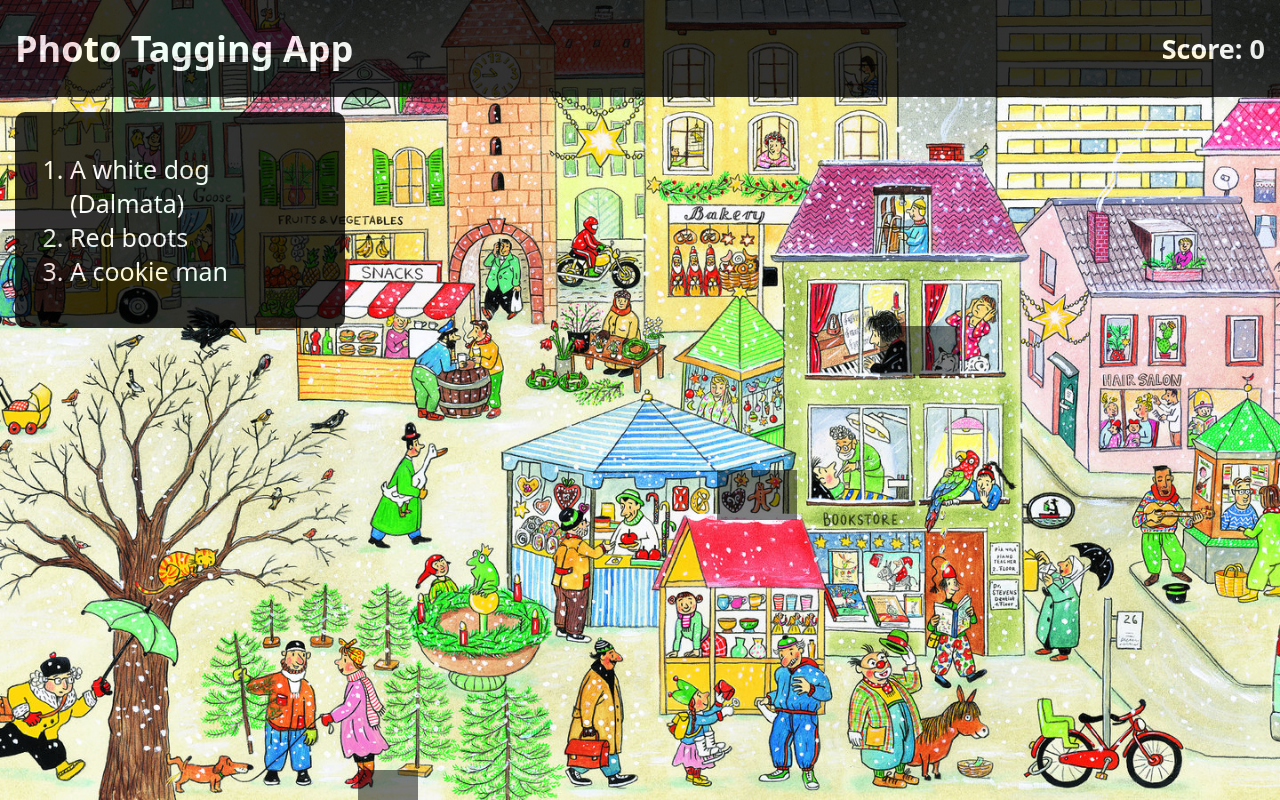
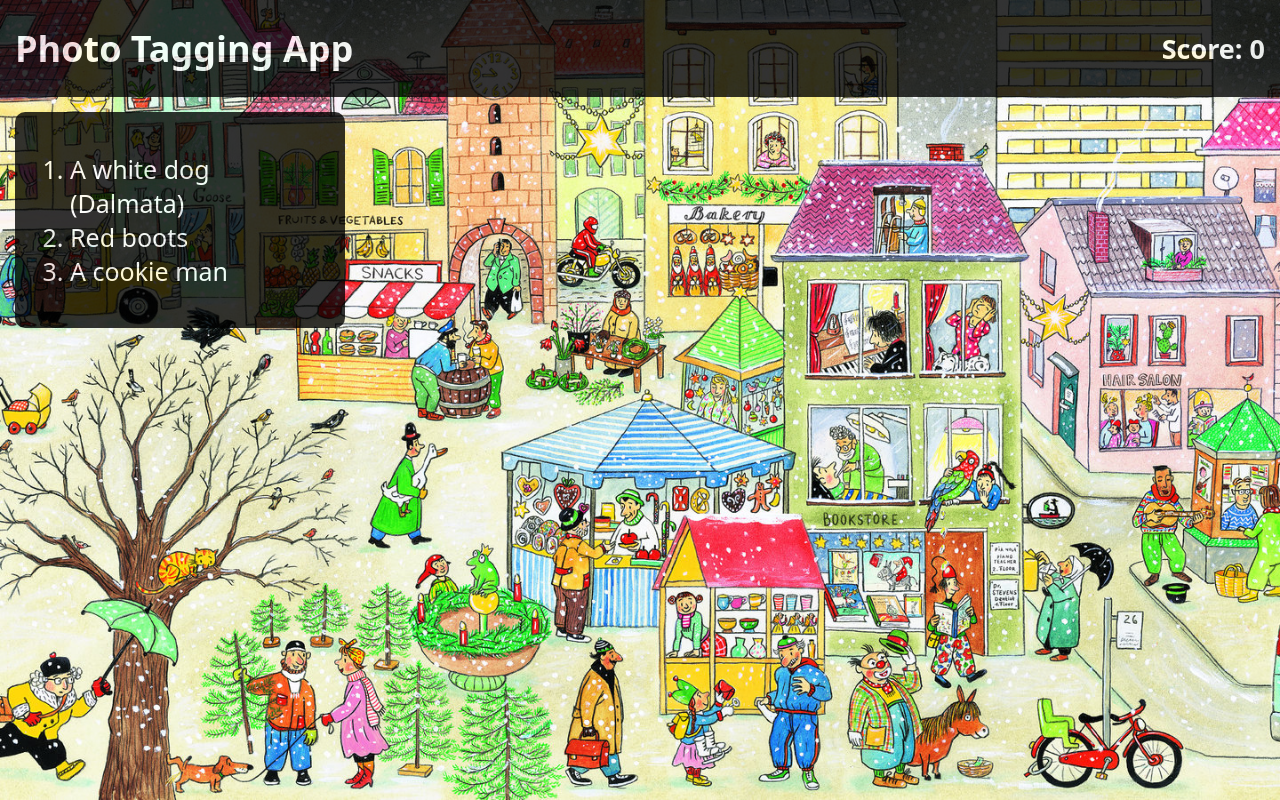
Before and after one commit to gnahc2305/waldo, a React (Create React App) app: page / in a window 1280 px wide. Built offline with nearby package versions, Linux system fonts and the light colour scheme.

Commit message:
highlight goals

```diff
--- a/src/App.css
+++ b/src/App.css
@@ -12,9 +12,9 @@ html {
 }
 
 .dog {
-  height: 50px;
-  width: 80px;
-  background-color: black;
+  height: 60px;
+  width: 90px;
+  /* background-color: black; */
   opacity: 0.5;
   position: absolute;
   right: 25%;
@@ -44,9 +44,9 @@ html {
 }
 
 .boots {
-  height: 30px;
-  width: 60px;
-  background-color: black;
+  height: 40px;
+  width: 70px;
+  /* background-color: black; */
   opacity: 0.5;
   position: absolute;
   bottom: 0%;
@@ -54,9 +54,9 @@ html {
 }
 
 .cookie {
-  height: 50px;
-  width: 80px;
-  background-color: black;
+  height: 60px;
+  width: 90px;
+  /* background-color: black; */
   opacity: 0.5;
   position: absolute;
   bottom: 35%;
--- a/src/App.js
+++ b/src/App.js
@@ -1,18 +1,29 @@
-import { useState } from 'react';
-import './App.css';
-import Header from './components/Header';
-import Info from './components/Info';
+import { useState } from "react";
+import "./App.css";
+import Header from "./components/Header";
+import Info from "./components/Info";
 
 function App() {
   const [score, setScore] = useState(0);
+  const [c1, setC1] = useState("white");
+  const [c2, setC2] = useState("white");
+  const [c3, setC3] = useState("white");
 
-  function addScore() {
+  function addScore(e) {
     setScore(score + 1);
+
+    if (e.target.className === "dog") {
+      setC1("red");
+    } else if (e.target.className === "boots") {
+      setC2("red");
+    } else if (e.target.className === "cookie") {
+      setC3("red");
+    }
   }
 
   function winGame() {
     if (score === 3) {
-      console.log('You Win!');
+      alert("You Win!");
     }
   }
 
@@ -21,12 +32,11 @@ function App() {
   return (
     <div className="app">
       <Header score={score} />
-      <Info />
+      <Info color1={c1} color2={c2} color3={c3} />
 
-      <div className="dog"></div>
-      <div className="boots"></div>
-      <div className="cookie"></div>
-
+      <div className="dog" onClick={addScore}></div>
+      <div className="boots" onClick={addScore}></div>
+      <div className="cookie" onClick={addScore}></div>
     </div>
   );
 }
--- a/src/components/Info.js
+++ b/src/components/Info.js
@@ -1,12 +1,12 @@
 import React from 'react'
 
-function Info() {
+function Info({ color1, color2, color3}) {
   return (
     <div className='info'>
         <ol>
-            <li>A white dog (Dalmata) </li>
-            <li>Red boots</li>
-            <li>A cookie man</li>
+            <li style={{color: color1}}>A white dog (Dalmata) </li>
+            <li style={{color: color2}}>Red boots</li>
+            <li style={{color: color3}}>A cookie man</li>
         </ol>
     </div>
   )
```
